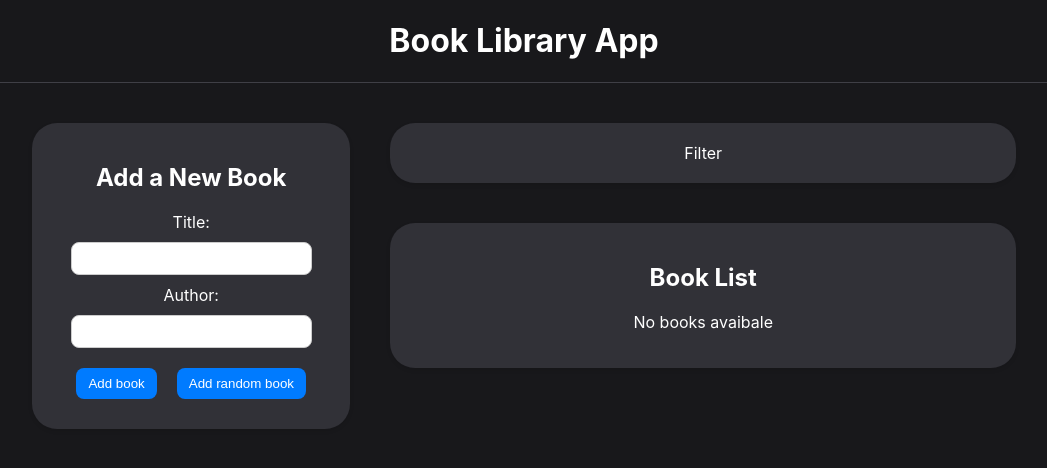
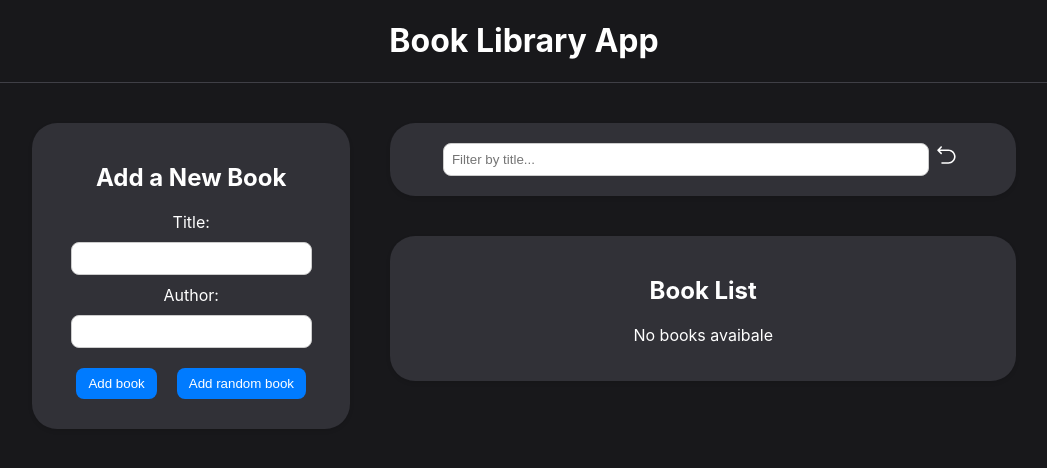
Before and after one commit to tensor27/Book-List, a React (Create React App) app in the folder frontend/: page / in a window 1280 px wide. Shown: the top 468 px of the page, without its empty margins (116-1163 px from the left). Built offline with nearby package versions, Linux system fonts and the light colour scheme.

Commit message:
Filter books by title and reset filter functional

```diff
--- a/frontend/src/App.css
+++ b/frontend/src/App.css
@@ -56,3 +56,13 @@
 		align-self: unset;
 	}
 }
+
+.ico {
+	font-size: 24px;
+	padding: 0px;
+	margin: 0px;
+	font-size: 1.5rem;
+	cursor: pointer;
+	padding-inline: 5px;
+	transition: 0.2s all ease-in-out;
+}
--- a/frontend/src/components/BookList/BookList.jsx
+++ b/frontend/src/components/BookList/BookList.jsx
@@ -3,11 +3,20 @@ import { MdBookmarkAdd, MdBookmarkAdded } from 'react-icons/md'
 
 import { useDispatch, useSelector } from 'react-redux'
 import { deleteBook, toggleFavourite } from '../../redux/books/actioCreators'
+import { selectTitleFilter } from '../../redux/slices/filterSlice'
 import Styles from './BookList.module.css'
 
 function BookList() {
+	const dispatch = useDispatch()
 	const books = useSelector(state => state.books)
-	const dispatch = useDispatch()
+	const filterTitle = useSelector(selectTitleFilter)
+
+	const filteredBooks = books.filter(book => {
+		const matchesTitle = book.title
+			.toLowerCase()
+			.includes(filterTitle.toLowerCase())
+		return matchesTitle
+	})
 
 	const handleDeleteBook = id => {
 		dispatch(deleteBook(id))
@@ -24,7 +33,7 @@ function BookList() {
 				<p>No books avaibale</p>
 			) : (
 				<ul>
-					{books.map((book, index) => (
+					{filteredBooks.map((book, index) => (
 						<li key={book.id}>
 							<div className={Styles['book-info']}>
 								{++index}. <strong>{book.title}</strong> by {book.author}
--- a/frontend/src/components/Filter/Filter.jsx
+++ b/frontend/src/components/Filter/Filter.jsx
@@ -1,7 +1,42 @@
-import React from 'react'
+import { RxReset } from 'react-icons/rx'
+import { useDispatch, useSelector } from 'react-redux'
+import Styles from './Filter.module.css'
+
+import {
+	resetFilter,
+	selectTitleFilter,
+	setTitleFilter,
+} from '../../redux/slices/filterSlice'
 
 function Filter() {
-	return <div className='app-block filter'>Filter</div>
+	const dispatch = useDispatch()
+	const titleFilterText = useSelector(selectTitleFilter)
+
+	const handleFilterTitle = e => {
+		dispatch(setTitleFilter(e.target.value))
+	}
+
+	const handleResetFilter = () => {
+		dispatch(resetFilter())
+	}
+
+	return (
+		<div className={`app-block ${Styles.filter}`}>
+			<div className={`${Styles['filter-group']}`}>
+				<input
+					type='text'
+					placeholder='Filter by title...'
+					onChange={handleFilterTitle}
+					value={titleFilterText}
+				/>
+				<RxReset
+					className={`ico ${Styles['reset-ico']}`}
+					title='Reset filter'
+					onClick={handleResetFilter}
+				/>
+			</div>
+		</div>
+	)
 }
 
 export default Filter
--- a/frontend/src/components/Filter/Filter.module.css
+++ b/frontend/src/components/Filter/Filter.module.css
@@ -4,31 +4,27 @@
 	align-items: center;
 }
 
-.filter-group {
+/* .filter-group {
 	flex: 1;
 	text-align: center;
+	flex-direction: column;
+} */
+
+.filter-group {
+	display: flex;
+	text-align: center;
+	justify-content: center;
 }
 
 .filter input[type='text'] {
 	width: 80%;
 	padding: 8px;
 	border: 1px solid #ccc;
-	border-radius: 3px;
+	border-radius: 8px;
 }
 
-.filter button {
-	background-color: #007bff;
-	color: #fff;
-	padding: 8px 12px;
-	border: none;
-	border-radius: 3px;
-	cursor: pointer;
-	margin: 10px;
-	transition: background-color 0.3s ease;
-}
-
-.filter button:hover {
-	background-color: #0056b3;
+.reset-ico:hover {
+	color: #007bff;
 }
 
 @media screen and (max-width: 1024px) {
--- /dev/null
+++ b/frontend/src/redux/slices/filterSlice.js
@@ -0,0 +1,24 @@
+import { createSlice } from '@reduxjs/toolkit'
+
+const initialState = {
+	title: '',
+}
+
+const filterSlice = createSlice({
+	name: 'filter',
+	initialState,
+	reducers: {
+		setTitleFilter: (state, action) => {
+			state.title = action.payload
+		},
+		resetFilter: state => {
+			return initialState
+		},
+	},
+})
+
+export const { setTitleFilter, resetFilter } = filterSlice.actions
+
+export const selectTitleFilter = state => state.filter.title
+
+export default filterSlice.reducer
--- a/frontend/src/redux/store.js
+++ b/frontend/src/redux/store.js
@@ -1,9 +1,11 @@
 import { configureStore } from '@reduxjs/toolkit'
 import booksReducer from './books/reducer.js'
+import filterReducer from './slices/filterSlice'
 
 const store = configureStore({
 	reducer: {
 		books: booksReducer,
+		filter: filterReducer,
 	},
 })
 
```
Lines whose indentation alone changed are shown as unchanged.
